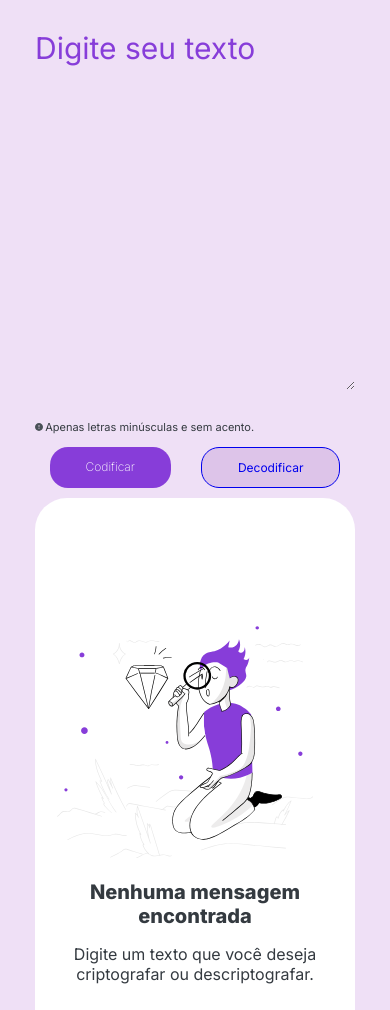
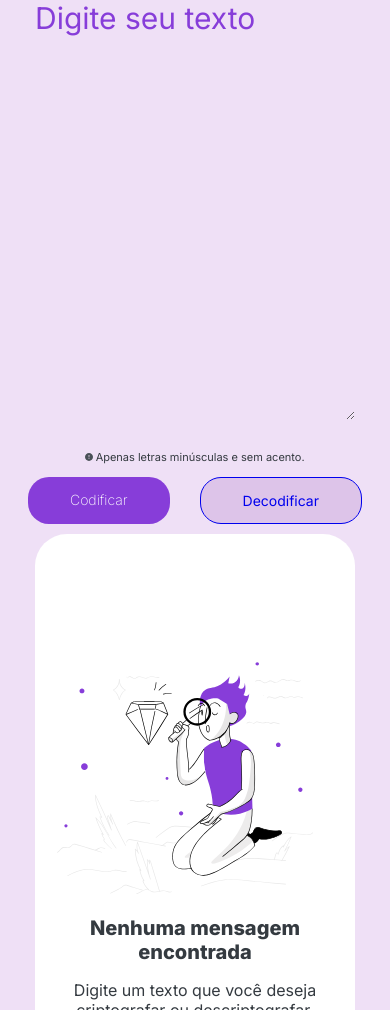
Before and after one commit to kety95/Codificador, a plain HTML site: page index.html in a window 390 px wide. Shown: the part 90-1100 px from the top of the page. Drawn offline with Linux system fonts and the light colour scheme.

Commit message:
Ultimos ajustes eu espero

```diff
--- a/style.css
+++ b/style.css
@@ -30,12 +30,11 @@ body{
     gap: 0em;
     margin: auto;
     box-sizing: border-box;
-    padding: auto;
+    padding-top: 0em;
 }
 
 .logo{
-    margin: 2em 4em;
-    position: absolute;
+    margin: 2em 2em 2em;
 }
 
 .left{
@@ -43,7 +42,8 @@ body{
     width: 50em;
     margin-left: 30em;
     margin-right: 15em;
-    padding-top: 10em;
+    margin-top: 1%;
+    padding-top: 0em;
     text-align: center;
     justify-content: center;
 }
@@ -51,7 +51,7 @@ body{
 .left__campo-texto{
     background-color: var(--background-color);
     width: 100%;
-    height: 12em;
+    height: 14em;
     border: none;
     vertical-align: top;
     margin-bottom: 1em;
@@ -72,10 +72,14 @@ body{
 .left__aviso{
     display: inline-block;
     display: flex;
-    align-items: center;
     margin-bottom: 1.2em;
     gap: 0.2em;
     font-size: 1.2rem;
+    justify-content: center;
+}
+
+.left__aviso__icone{
+    width: 2.5%;
 }
 
 .left__botoes{
@@ -109,10 +113,9 @@ body{
     background-color: var(--background-right);
     min-width: 32em;
     width: 32em;
-    height: 61em;
-    margin-top: 1%;
+    height: 58em;
+    margin: 1% 2em 1% 0em;
     text-align: center;
-    margin-right: 2em;
 }
 
 .right__resultado{
@@ -168,13 +171,13 @@ body{
     display: none;
 }
 
-@media (max-width: 1200px){
+@media (max-width: 1000px){
     .logo{
         margin: 2em;
     }
     .apresentacao{
         display: block;
-        padding: 2em;
+        padding: 0em 2em;
         margin: auto;
     }
     .left{
@@ -194,11 +197,11 @@ body{
     }
 
     .left__botoes__botao-criptografar{
-        font-size: 1.2rem;
+        font-size: 1.4rem;
         padding: 1em 3em;
     }
     .left__botoes__botao-descriptografar{
-        font-size: 1.2rem;
+        font-size: 1.4rem;
         padding: 1em 3em;
     }
 
@@ -207,6 +210,6 @@ body{
     }
 
     .right__botao-copiar{
-        font-size: 1.2rem;
+        font-size: 1.4rem;
     }
 }
```
